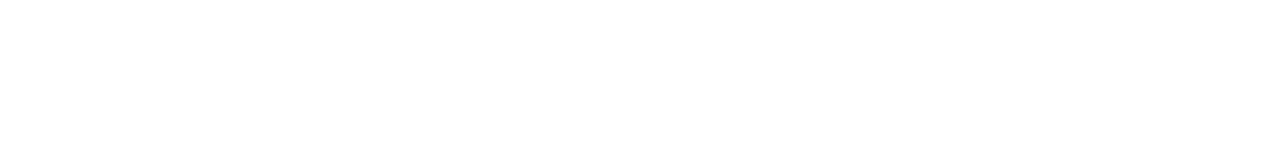
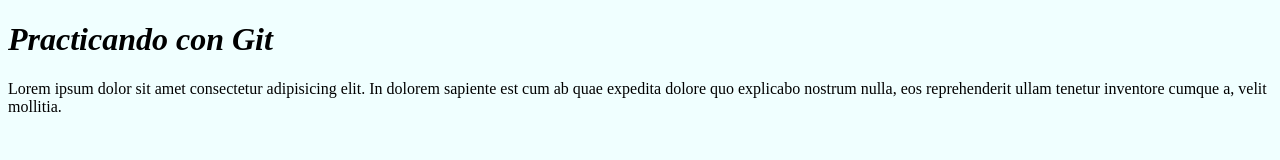
Before and after one commit to damiandevjava/practica-git, a plain HTML site: page index.html in a window 1280 px wide. Drawn offline with Linux system fonts and the light colour scheme.

Commit message:
Agregado Css al proyecto

```diff
--- /dev/null
+++ b/css/style.css
@@ -0,0 +1,7 @@
+body{
+    background-color: azure;
+}
+
+h1{
+    font-style: italic;
+}
--- a/index.html
+++ b/index.html
@@ -4,8 +4,10 @@
     <meta charset="UTF-8">
     <meta name="viewport" content="width=device-width, initial-scale=1.0">
     <title>Practica de Git</title>
+    <link rel="stylesheet" href="./css/style.css">
 </head>
 <body>
-
+    <h1>Practicando con Git</h1>
+    <p>Lorem ipsum dolor sit amet consectetur adipisicing elit. In dolorem sapiente est cum ab quae expedita dolore quo explicabo nostrum nulla, eos reprehenderit ullam tenetur inventore cumque a, velit mollitia.</p>
 </body>
 </html>
```
